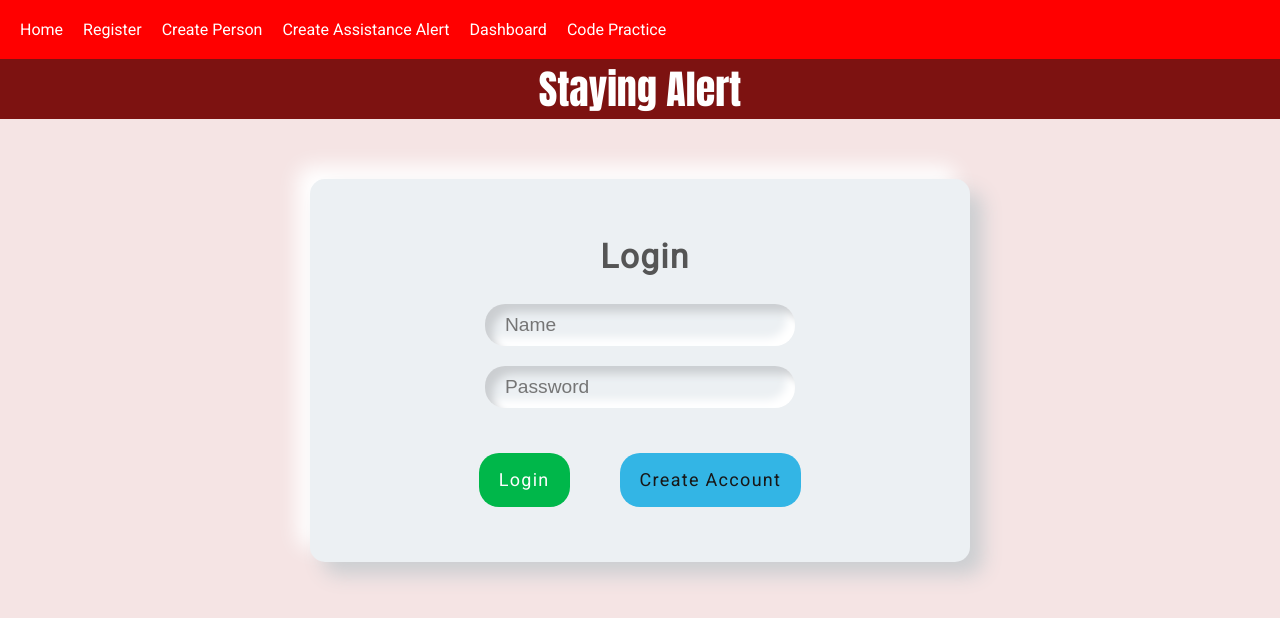
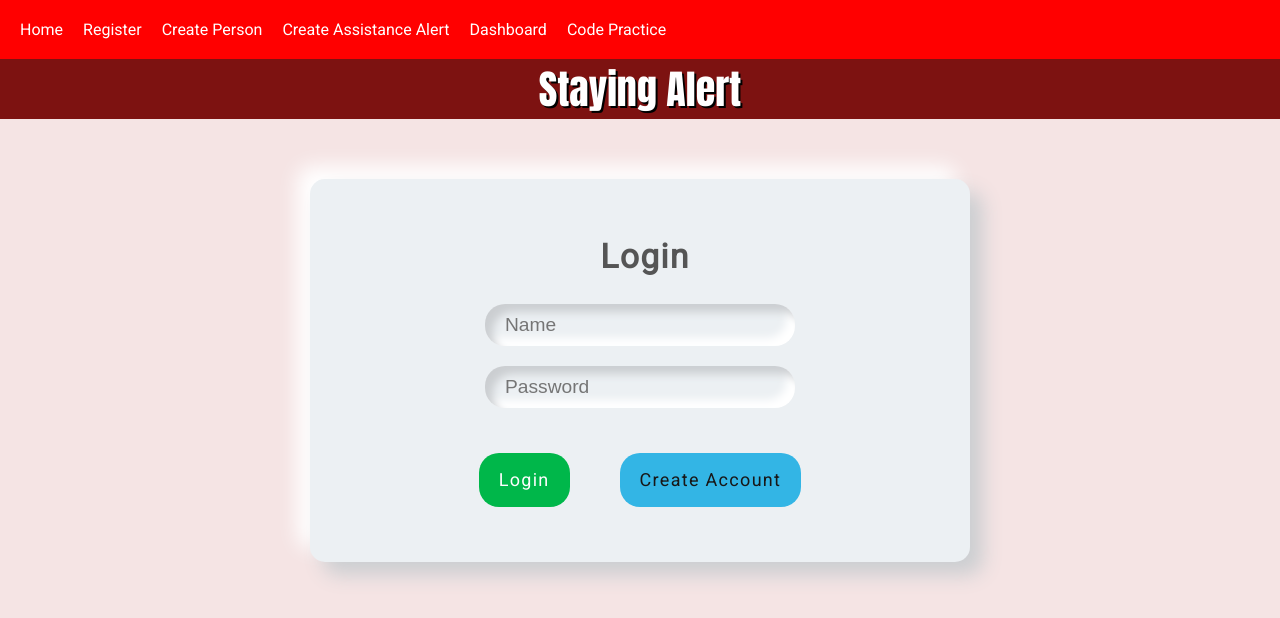
Before and after one commit to uC-Manny/ku_fs_q4_2021_fp_staying_alert, a React (Create React App) app in the folder client/: page / in a window 1280 px wide. Shown: the top 618 px of the page. Built offline with nearby package versions, Linux system fonts and the light colour scheme.

Commit message:
added text shadow to header

```diff
--- a/client/src/index.css
+++ b/client/src/index.css
@@ -32,4 +32,5 @@ code {
   text-decoration: none;
   font-family: 'Anton', sans-serif;
   font-size: 40px;
+  text-shadow: 2px 2px black;
 }
```
